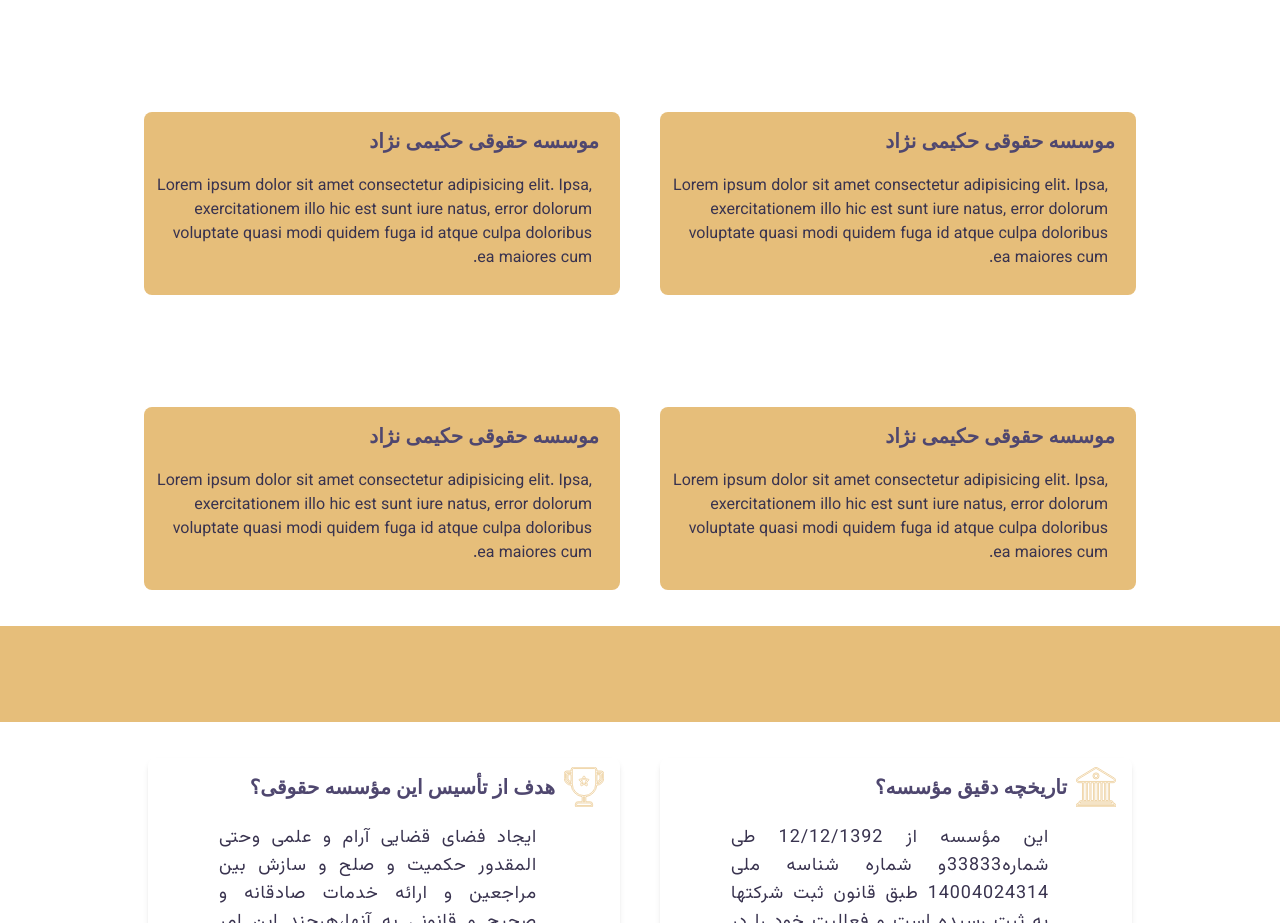
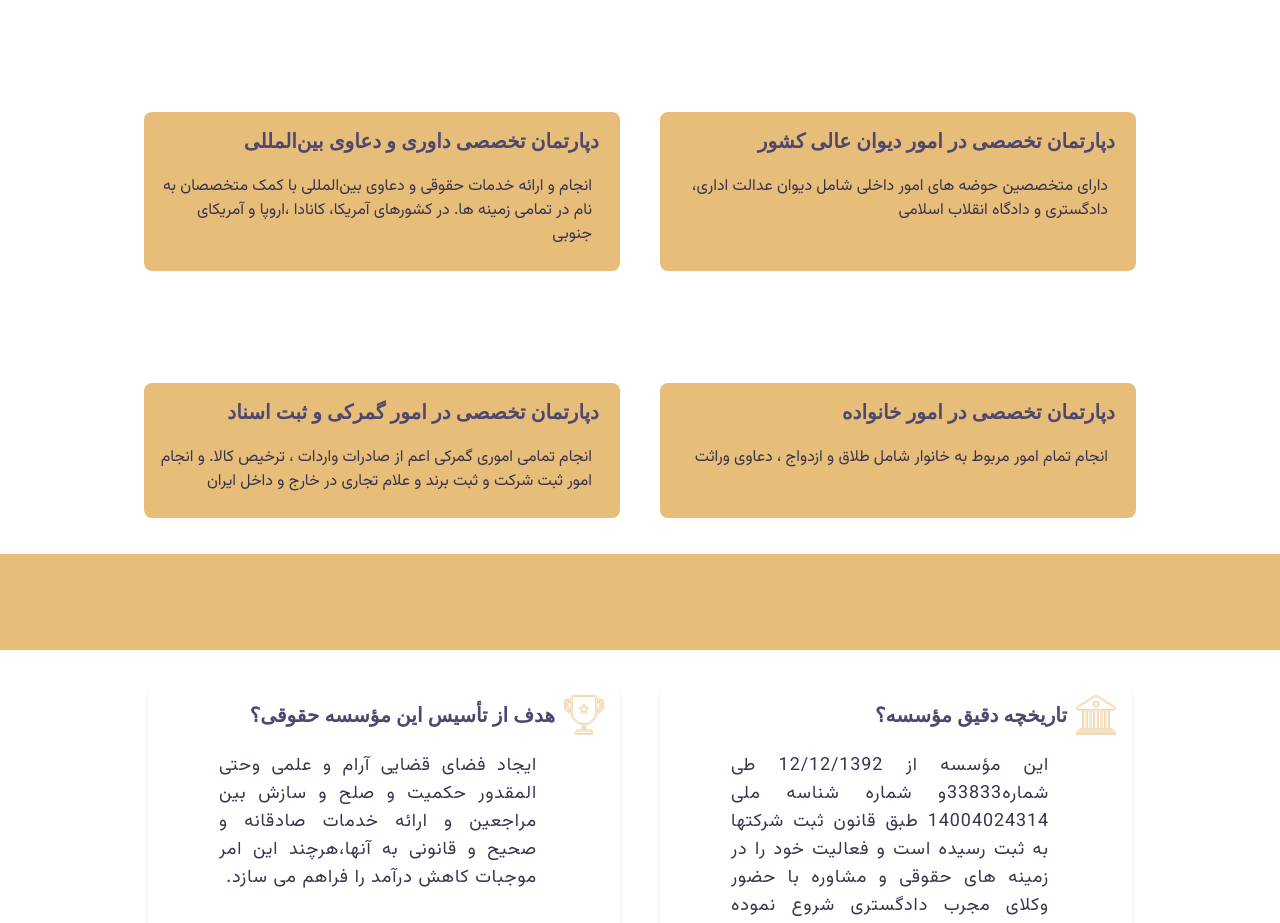
Before and after one commit to parham-mosadeq/hakimi-law, a Next.js app: page / in a window 1280 px wide. Shown: the part 780-1703 px from the top of the page. Built offline with nearby package versions, Linux system fonts and the light colour scheme.

Commit message:
update homeCard data

```diff
--- a/src/components/modules/home/HomeCards.js
+++ b/src/components/modules/home/HomeCards.js
@@ -13,11 +13,12 @@ function HomePageCards() {
         whileInView={{ opacity: 1 }}
         className={cardClasses}
       >
-        <h3 className={cardTitleClasses}>موسسه حقوقی حکیمی نژاد </h3>
+        <h3 className={cardTitleClasses}>
+          دپارتمان تخصصی در امور دیوان عالی کشور{' '}
+        </h3>
         <p className={cardTxtClasses}>
-          Lorem ipsum dolor sit amet consectetur adipisicing elit. Ipsa,
-          exercitationem illo hic est sunt iure natus, error dolorum voluptate
-          quasi modi quidem fuga id atque culpa doloribus ea maiores cum.
+          دارای متخصصین حوضه های امور داخلی شامل دیوان عدالت اداری، دادگستری و
+          دادگاه انقلاب اسلامی
         </p>
       </motion.div>
       <motion.div
@@ -26,11 +27,12 @@ function HomePageCards() {
         whileInView={{ opacity: 1 }}
         className={cardClasses}
       >
-        <h3 className={cardTitleClasses}>موسسه حقوقی حکیمی نژاد </h3>
+        <h3 className={cardTitleClasses}>
+          دپارتمان تخصصی داوری و دعاوی بین‌المللی
+        </h3>
         <p className={cardTxtClasses}>
-          Lorem ipsum dolor sit amet consectetur adipisicing elit. Ipsa,
-          exercitationem illo hic est sunt iure natus, error dolorum voluptate
-          quasi modi quidem fuga id atque culpa doloribus ea maiores cum.
+          انجام و ارائه خدمات حقوقی و دعاوی بین‌المللی با کمک متخصصان به نام در
+          تمامی زمینه ها. در کشورهای آمریکا، کانادا ،اروپا و آمریکای جنوبی
         </p>
       </motion.div>
       <motion.div
@@ -39,11 +41,9 @@ function HomePageCards() {
         whileInView={{ opacity: 1 }}
         className={cardClasses}
       >
-        <h3 className={cardTitleClasses}>موسسه حقوقی حکیمی نژاد </h3>
+        <h3 className={cardTitleClasses}>دپارتمان تخصصی در امور خانواده</h3>
         <p className={cardTxtClasses}>
-          Lorem ipsum dolor sit amet consectetur adipisicing elit. Ipsa,
-          exercitationem illo hic est sunt iure natus, error dolorum voluptate
-          quasi modi quidem fuga id atque culpa doloribus ea maiores cum.
+          انجام تمام امور مربوط به خانوار شامل طلاق و ازدواج ، دعاوی وراثت
         </p>
       </motion.div>
       <motion.div
@@ -52,11 +52,12 @@ function HomePageCards() {
         whileInView={{ opacity: 1 }}
         className={cardClasses}
       >
-        <h3 className={cardTitleClasses}>موسسه حقوقی حکیمی نژاد </h3>
+        <h3 className={cardTitleClasses}>
+          دپارتمان تخصصی در امور گمرکی و ثبت اسناد
+        </h3>
         <p className={cardTxtClasses}>
-          Lorem ipsum dolor sit amet consectetur adipisicing elit. Ipsa,
-          exercitationem illo hic est sunt iure natus, error dolorum voluptate
-          quasi modi quidem fuga id atque culpa doloribus ea maiores cum.
+          انجام تمامی اموری گمرکی اعم از صادرات واردات ، ترخیص کالا. و انجام
+          امور ثبت شرکت و ثبت برند و علام تجاری در خارج و داخل ایران
         </p>
       </motion.div>
     </section>
```
